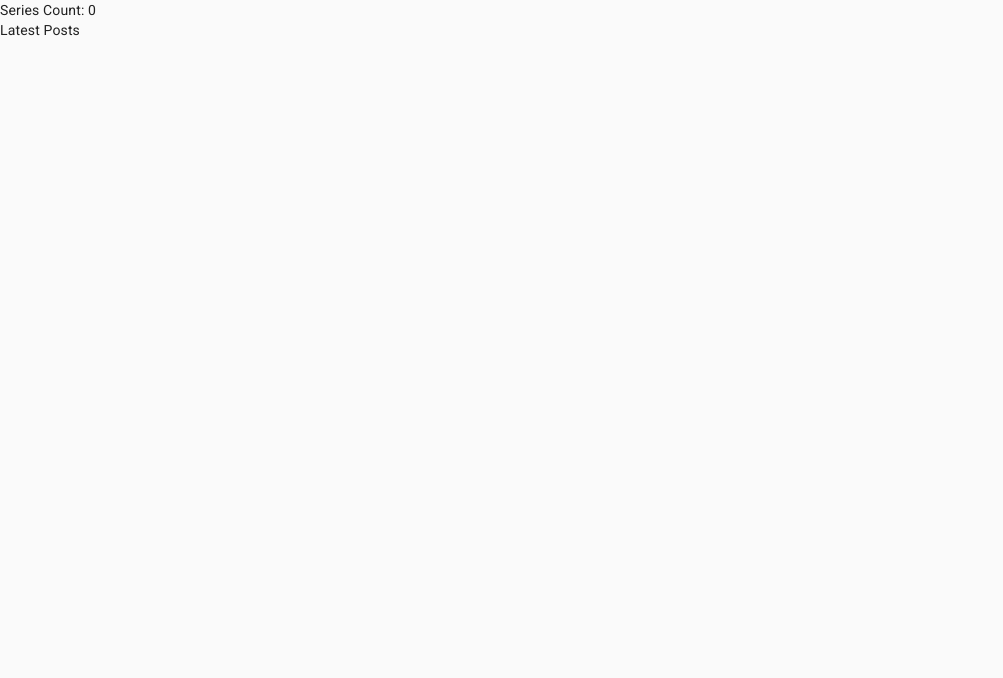
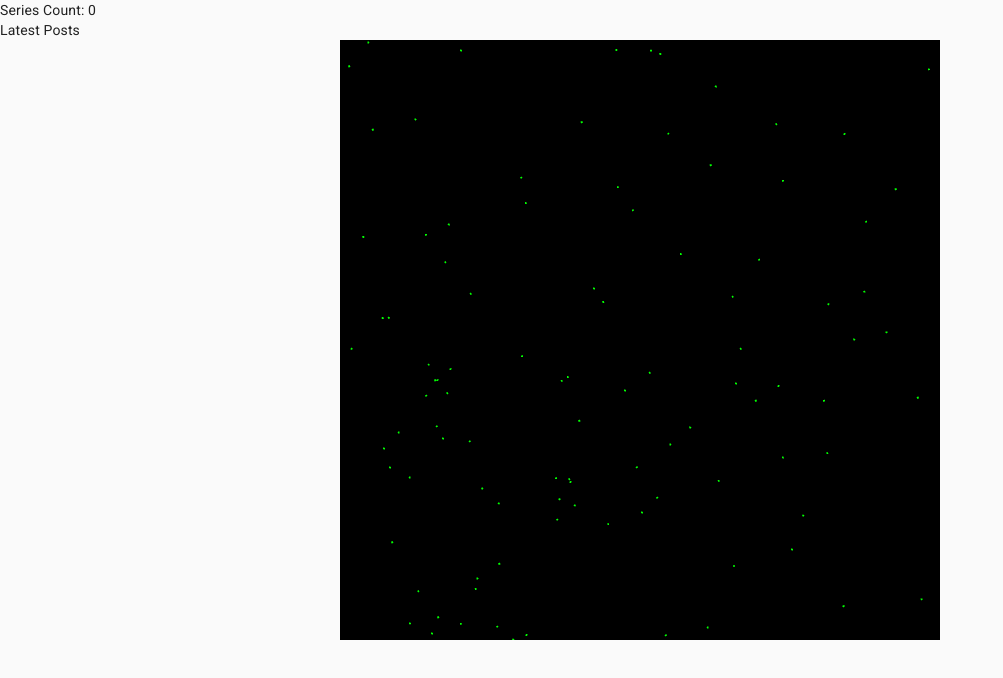
Before and after one commit to ryansheehan/ryansheehan.github.io-archive, a Gatsby site: page /home in a window 1280 px wide. Shown: the whole page, without its empty margins (0-1003 px from the left). Built offline with nearby package versions, Linux system fonts and the light colour scheme; Gatsby itself is replaced by a stand-in of ours; animation ran at ten frames a second.

Commit message:
messing with webgl

```diff
--- a/src/components/latest-posts/LatestPosts.tsx
+++ b/src/components/latest-posts/LatestPosts.tsx
@@ -45,7 +45,7 @@ export const LatestPosts: React.FC = () => {
   return (<>
     <div>Latest Posts</div>
     <div>{
-      edges.map(({node}) => (<Link to={node.fields.slug}>{node.frontmatter.title}</Link>))
+      edges.map(({node}) => (<Link key={node.fields.slug} to={`/${node.fields.slug}`}>{node.frontmatter.title}</Link>))
     }</div>
   </>)
 }
--- /dev/null
+++ b/src/components/particle-field/ParticleField.tsx
@@ -0,0 +1,55 @@
+import * as React from 'react';
+import { useRef, useState, useEffect } from 'react';
+
+import { ParticleWorld2d } from './world';
+import { simulate } from './simulation';
+import { Particle } from './particle';
+import { Vector2 } from './vector2';
+
+import { width, height, minSpeedScale, maxSpeedScale, lerp, pCount } from './constants';
+// import { create2DRenderFunction } from './render2d';
+import { create3DRenderFunction } from './render3d';
+
+
+function generateParticles() {
+  const rand = () => new Particle({
+    pos: new Vector2(Math.random() * width * 0.8, Math.random() * height * 0.8),
+    dir: new Vector2(Math.random() * 2 - 1, Math.random() * 2 -1).normalize(),
+    spd: lerp(minSpeedScale, maxSpeedScale, Math.random()) * width
+  });
+
+  const collection = [];
+  for(let i = 0; i < pCount; i++) {
+    collection.push(rand());
+  }
+
+  return collection;
+}
+
+export const ParticleField: React.FC<{}> = () => {
+  const canvasRef = useRef<HTMLCanvasElement>(null);
+  const [world] = useState(new ParticleWorld2d(width, height, generateParticles()))
+
+
+  useEffect(() => {
+    let renderWorld = () => {console.log('null');};
+    const canvasEl = canvasRef.current;
+    if (canvasEl) {
+      // const ctx = canvasEl.getContext('2d');
+      const ctx = canvasEl.getContext('webgl');
+      if (ctx) {
+        // renderWorld = create2DRenderFunction(ctx, world);
+        renderWorld = create3DRenderFunction(ctx, world);
+      }
+    }
+
+    const stopSimulationFn = simulate(world, renderWorld);
+    return () => stopSimulationFn();
+  }, [canvasRef])
+
+  return (
+    <>
+      <canvas ref={canvasRef} width={width} height={height}></canvas>
+    </>
+  )
+}
--- /dev/null
+++ b/src/components/particle-field/constants.ts
@@ -0,0 +1,12 @@
+export const height = 600;
+export const width = 600;
+export const pCount = 100
+export const minSpeedScale = 0.025;
+export const maxSpeedScale = 0.055;
+export const threshold = 70;
+export const threshold_sq = threshold * threshold;
+
+
+export function lerp(a: number, b: number, t: number) {
+  return a * (1-t) + b * t;
+}
--- /dev/null
+++ b/src/components/particle-field/particle.ts
@@ -0,0 +1,31 @@
+import { Vector2 } from './vector2';
+
+export interface IParticleProps {
+  pos: Vector2;
+  dir: Vector2;
+  spd: number;
+}
+
+export interface IParticle extends IParticleProps {
+
+
+  update(dt: number): void;
+}
+
+
+export class Particle implements IParticle {
+  pos: Vector2;
+  dir: Vector2;
+  spd: number;
+
+  constructor(params: IParticleProps) {
+    const {pos, dir, spd} = params;
+    this.pos = pos;
+    this.dir = dir;
+    this.spd = spd;
+  }
+
+  update(dt: number) {
+    this.pos.add(this.dir.clone().mul(this.spd * dt));
+  }
+}
--- /dev/null
+++ b/src/components/particle-field/render2d.ts
@@ -0,0 +1,40 @@
+import { ParticleWorld2d } from "./world";
+import {width, height, threshold_sq, lerp} from './constants';
+
+export function create2DRenderFunction(ctx: CanvasRenderingContext2D, world: ParticleWorld2d) {
+  return function() {
+    // clear screen
+    ctx.fillStyle = `rgb(${0}, ${0}, ${0})`
+    ctx.fillRect(0, 0, width, height);
+
+    // draw particles
+    ctx.fillStyle = `#ffffff`;
+    for(let i = 0; i < world.particles.length; ++i) {
+      const p = world.particles[i];
+      const {pos: ppos} = p;
+      ctx.fillRect(ppos.x - 1, ppos.y -1, 2, 2);
+
+      for(let j = i + 1; j < world.particles.length; ++j) {
+
+        const q = world.particles[j];
+        const {pos: qpos} = q;
+        const dist_v = ppos.clone().sub(qpos);
+        const dist_sq = dist_v.len_sq();
+
+        if (dist_sq < threshold_sq) {
+
+          const percent = dist_sq / threshold_sq;
+
+          ctx.lineWidth = lerp(1, 4, 1 - percent);
+          const color = lerp(200, 20, percent);
+          ctx.strokeStyle = `rgb(${color},${color},${color})`;
+
+          ctx.beginPath();
+          ctx.moveTo(ppos.x, ppos.y);
+          ctx.lineTo(qpos.x, qpos.y);
+          ctx.stroke();
+        }
+      }
+    }
+  }
+}
--- /dev/null
+++ b/src/components/particle-field/render3d.ts
@@ -0,0 +1,51 @@
+import * as THREE from 'three';
+import { ParticleWorld2d } from "./world";
+import {width, height} from './constants';
+
+export function create3DRenderFunction(ctx: WebGLRenderingContext, world: ParticleWorld2d) {
+  const scene = new THREE.Scene();
+
+  // const camera = new THREE.OrthographicCamera(0, width, height, 0);
+  // camera.translateZ(1)
+
+  const fov = 75;
+  const fov_rad = fov*Math.PI/180;
+  const camera = new THREE.PerspectiveCamera(fov, width/height, 0.1, 400);
+  camera.translateX(width/2)
+  camera.translateY(height/2)
+  camera.translateZ((width / 2) / Math.tan(fov_rad/2));
+
+  const renderer = new THREE.WebGLRenderer({context: ctx});
+  renderer.setPixelRatio( window.devicePixelRatio );
+  renderer.setSize(width, height);
+  renderer.setClearColor(0x000000, 1);
+
+  const particleRadius = 1;
+  const particleShape = new THREE.Shape();
+  particleShape.moveTo(0, particleRadius);
+  particleShape.quadraticCurveTo( particleRadius, particleRadius, particleRadius, 0 );
+  particleShape.quadraticCurveTo( particleRadius, - particleRadius, 0, - particleRadius );
+  particleShape.quadraticCurveTo( - particleRadius, - particleRadius, - particleRadius, 0 );
+  particleShape.quadraticCurveTo( - particleRadius, particleRadius, 0, particleRadius );
+
+  const particleGeometry = new THREE.ShapeBufferGeometry(particleShape);
+
+  const meshes = world.particles.map(particle => {
+    const geometry = particleGeometry;
+    // const material = new THREE.MeshPhongMaterial({color: 0xffffff, side: THREE.DoubleSide});
+    const material = new THREE.MeshBasicMaterial({color: 0x00ff00});
+    const mesh = new THREE.Mesh(geometry, material);
+    mesh.position.set(particle.pos.x, particle.pos.y, 0);
+    scene.add(mesh);
+    return mesh;
+  });
+
+  return function() {
+    for(let i = 0; i < meshes.length; ++i) {
+      const mesh = meshes[i];
+      const particle = world.particles[i];
+      mesh.position.set(particle.pos.x, particle.pos.y, 0);
+    }
+    renderer.render(scene, camera);
+  }
+}
--- /dev/null
+++ b/src/components/particle-field/simulation.ts
@@ -0,0 +1,23 @@
+import { IWorld } from "./world";
+
+
+export function simulate<T extends IWorld>(world: T, renderCallback: (world?: T, dt?: number)=>void) {
+  let animFrame: number;
+  const startTime = performance.now();
+  let lastTime = startTime;
+
+  function _sim(time: number) {
+    animFrame = requestAnimationFrame(_sim);
+
+    const dt = (time - lastTime) / 1000;
+    lastTime = time;
+    world.update(dt);
+    renderCallback(world, dt);
+  }
+
+  _sim(startTime);
+
+  return function() {
+    cancelAnimationFrame(animFrame);
+  }
+}
--- /dev/null
+++ b/src/components/particle-field/vector2.ts
@@ -0,0 +1,112 @@
+export class Vector2 {
+  constructor(public x = 0, public y = 0) {}
+
+  clone() {
+    return new Vector2(this.x, this.y);
+  }
+
+  set(x: number, y: number) {
+    this.x = x;
+    this.y = y;
+    return this;
+  }
+
+  add(o: Vector2) {
+    this.x += o.x;
+    this.y += o.y;
+    return this;
+  }
+
+  sub(o: Vector2) {
+    this.x -= o.x;
+    this.y -= o.y;
+    return this;
+  }
+
+  mul(s: number) {
+    this.x *= s;
+    this.y *= s;
+    return this;
+  }
+
+  div(s: number) {
+    this.x /= s;
+    this.y /= s;
+    return this;
+  }
+
+  dot(o: Vector2) {
+    return this.x * o.x + this.y * o.y;
+  }
+
+  normalize() {
+    const len = Math.sqrt(this.dot(this));
+    this.div(len);
+    return this;
+  }
+
+  abs() {
+    this.x = Math.abs(this.x);
+    this.y = Math.abs(this.y);
+    return this;
+  }
+
+  len() {
+    return Math.sqrt(this.dot(this));
+  }
+
+  len_sq() {
+    return this.dot(this);
+  }
+
+  reflect(n: Vector2) {
+    // r = d - 2 * (d dot n) * n
+    return this.sub(n.clone().mul(this.dot(n) * 2))
+  }
+
+  rotate(rad: number) {
+    const sin = Math.sin(rad);
+    const cos = Math.cos(rad);
+    const {x, y} = this;
+
+    this.x = cos * x - sin * y;
+    this.y = sin * x + cos * y;
+
+    return this;
+  }
+}
+
+export const PI = Math.PI; // 180 deg
+export const TwoPI = PI * 2; // 360 deg
+export const PIOver2 = PI / 2; // 90 deg
+export const PIOver4 = PI / 4; // 45 deg
+
+export function intersect(p0: Vector2, v0: Vector2, p1: Vector2, v1: Vector2) {
+  // y = ax + c
+  // y = bx + d
+  // intersect = [((d - c) / (a - b)), ((ad - bc) / (a - b))]
+
+  const a = v0.y / v0.x;
+  const b = v1.y / v1.x;
+  const c = p0.y - a * p0.x;
+  const d = p1.y - b * p1.x;
+
+  const a_sub_b = a - b;
+  const x = (d - c) / a_sub_b;
+  const y = (a*d - b*c) / a_sub_b;
+
+  return new Vector2(x, y);
+}
+
+export function distToLine(p: Vector2, lp: Vector2, lv: Vector2) {
+  const v = p.clone().sub(lp);
+  return Math.abs(v.x*lv.y - v.y*lv.x);
+}
+
+export function closestPointOnLine(p: Vector2, lp: Vector2, lv: Vector2) {
+  return lp.clone().add(lv.clone().mul(p.clone().sub(lp).dot(lv)));
+}
+
+export function insideLine(p: Vector2, lp: Vector2, ln: Vector2) {
+  return p.clone().sub(lp).dot(ln) < 0 ? false : true;
+}
--- /dev/null
+++ b/src/components/particle-field/world.ts
@@ -0,0 +1,67 @@
+import { Vector2, insideLine, distToLine } from './vector2';
+import { IParticle } from './particle';
+
+const origin = new Vector2(0, 0);
+const normal_top = new Vector2(0, 1);
+const normal_right = new Vector2(-1, 0);
+const normal_bottom = new Vector2(0, -1);
+const normal_left = new Vector2(1, 0);
+const right = new Vector2(1, 0);
+const down = new Vector2(0, 1);
+const up = new Vector2(0, -1);
+const left = new Vector2(-1, 0);
+
+export interface IWorld {
+  update(dt: number): void;
+}
+
+export class ParticleWorld2d {
+  public readonly max: Vector2;
+  public readonly center: Vector2;
+
+  constructor(
+    public readonly width: number,
+    public readonly height: number,
+    public particles: IParticle[] = []) {
+
+    this.max = new Vector2(width, height);
+    this.center = new Vector2(width / 2, height / 2);
+  }
+
+  add(p: IParticle) {
+    this.particles.push(p);
+  }
+
+  update(dt: number) {
+    // update positions, and check bounds;
+    for(let i = 0; i < this.particles.length; ++i) {
+      this.particles[i].update(dt);
+      this.forceInBounds(this.particles[i]);
+    }
+  }
+
+  private forceInBounds(p: IParticle) {
+    const {max} = this;
+    if(!insideLine(p.pos, origin, normal_top)) {
+      p.dir.reflect(normal_top);
+      p.pos.y = distToLine(p.pos, origin, right);
+    }
+
+    if(!insideLine(p.pos, origin, normal_left)) {
+      p.dir.reflect(normal_left);
+      p.pos.x = distToLine(p.pos, origin, down);
+    }
+
+    if(!insideLine(p.pos, max, normal_bottom)) {
+      p.dir.reflect(normal_bottom);
+      const over = distToLine(p.pos, max, left);
+      p.pos.y = max.y - over;
+    }
+
+    if(!insideLine(p.pos, max, normal_right)) {
+      p.dir.reflect(normal_right);
+      const over = distToLine(p.pos, max, up);
+      p.pos.x = max.x - over;
+    }
+  }
+}
--- a/src/components/series-list/SeriesList.tsx
+++ b/src/components/series-list/SeriesList.tsx
@@ -43,7 +43,7 @@ export const SeriesList = () => {
   return (<>
     <div>Series Count: {totalCount}</div>
     <div>{
-      edges.map(edge => (<Link to={edge.node.fields.slug}>{
+      edges.map(edge => (<Link key={edge.node.fields.slug} to={`/${edge.node.fields.slug}`}>{
         edge.node.frontmatter.title
       }</Link>))
     }</div>
--- a/src/pages/home.tsx
+++ b/src/pages/home.tsx
@@ -1,12 +1,16 @@
 import React from 'react';
 import {SeriesList} from '../components/series-list/SeriesList';
 import { LatestPosts } from '../components/latest-posts/LatestPosts';
+import { ParticleField } from '../components/particle-field/ParticleField';
 
 const Home: React.FC<{}> = () => {
   return (
     <div>
       <SeriesList></SeriesList>
       <LatestPosts></LatestPosts>
+      <div style={{display: 'flex', flexFlow: 'column', alignItems:'center'}}>
+        <ParticleField></ParticleField>
+      </div>
     </div>
   )
 }
```
Also changed, not shown: package.json (+45 -41 lines), 1 other file.
